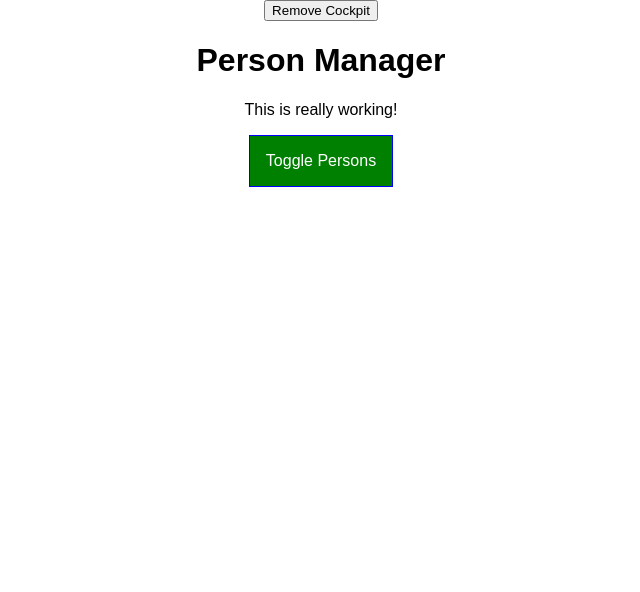
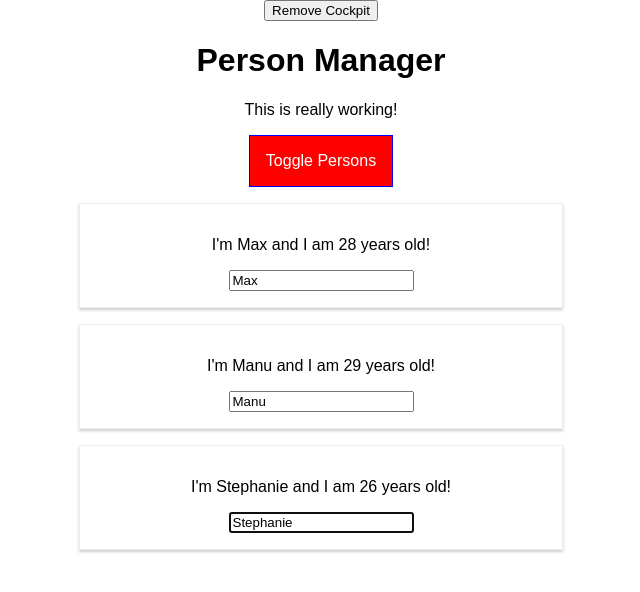
Before and after one commit to azkura/react-learning-app, a React app: page / in a window 1280 px wide. Shown: the top 592 px of the page, without its empty margins (319-959 px from the left). Built offline with nearby package versions, Linux system fonts and the light colour scheme.

Commit message:
using react hooks to ref

```diff
--- a/src/components/Cockpit/Cockpit.js
+++ b/src/components/Cockpit/Cockpit.js
@@ -1,14 +1,17 @@
-import React, { useEffect } from 'react';
+import React, { useEffect, useRef } from 'react';
 
 import classes from './Cockpit.css';
 
 const cockpit = props => {
+  const toggleBtnRef = useRef(null)
+
   useEffect(() => {
     console.log('[Cockpit.js] useEffect');
     // Http request...
-    setTimeout(() => {
-      alert('Saved data to cloud!');
-    }, 1000);
+    // setTimeout(() => {
+    //   alert('Saved data to cloud!');
+    // }, 1000);
+    toggleBtnRef.current.click()
     return () => {
       console.log('[Cockpit.js] cleanup work in useEffect');
     };
@@ -40,7 +43,10 @@ const cockpit = props => {
     <div className={classes.Cockpit}>
       <h1>{props.title}</h1>
       <p className={assignedClasses.join(' ')}>This is really working!</p>
-      <button className={btnClass} onClick={props.clicked}>
+      <button
+        ref={toggleBtnRef}
+        className={btnClass}
+        onClick={props.clicked}>
         Toggle Persons
       </button>
     </div>
```
